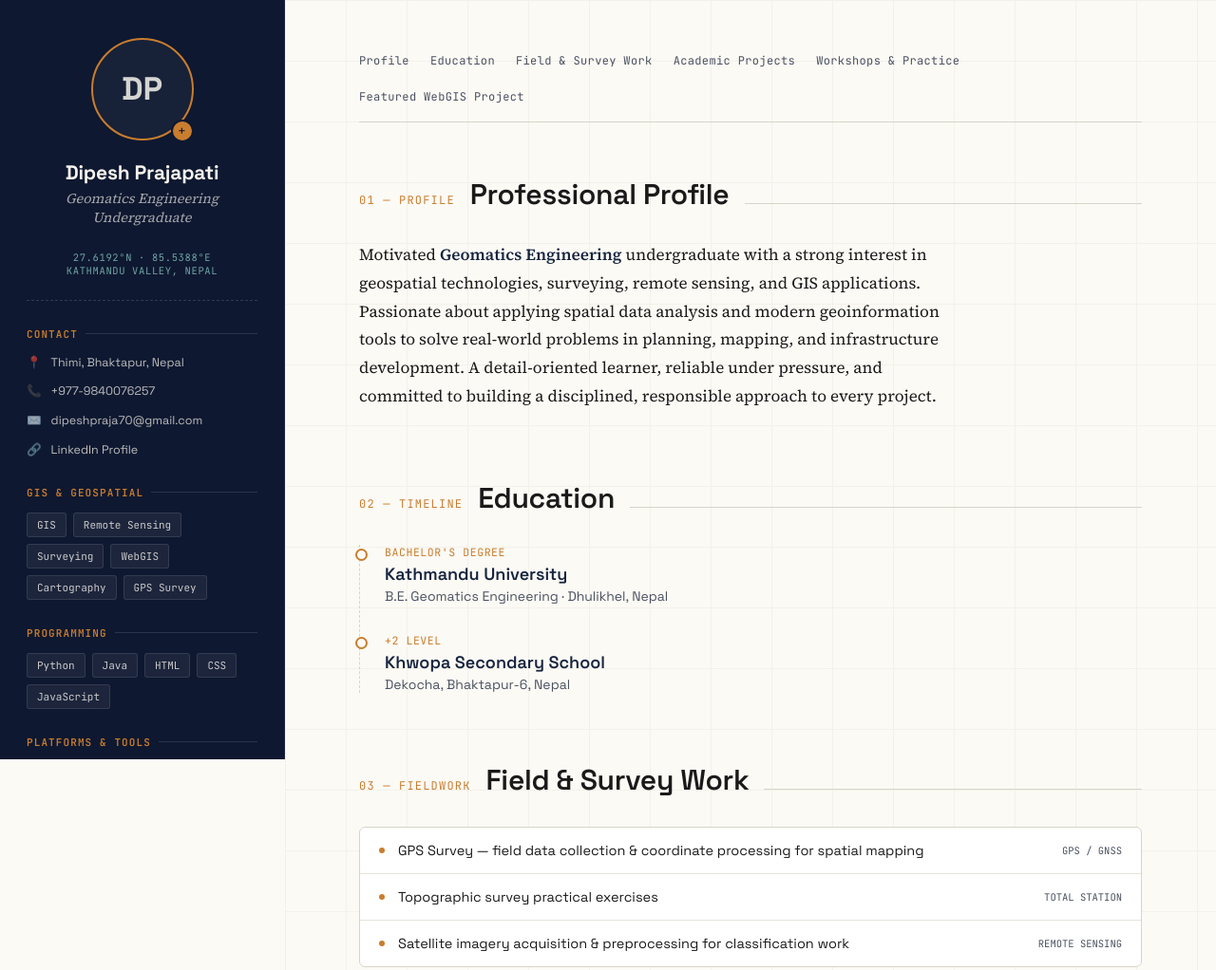
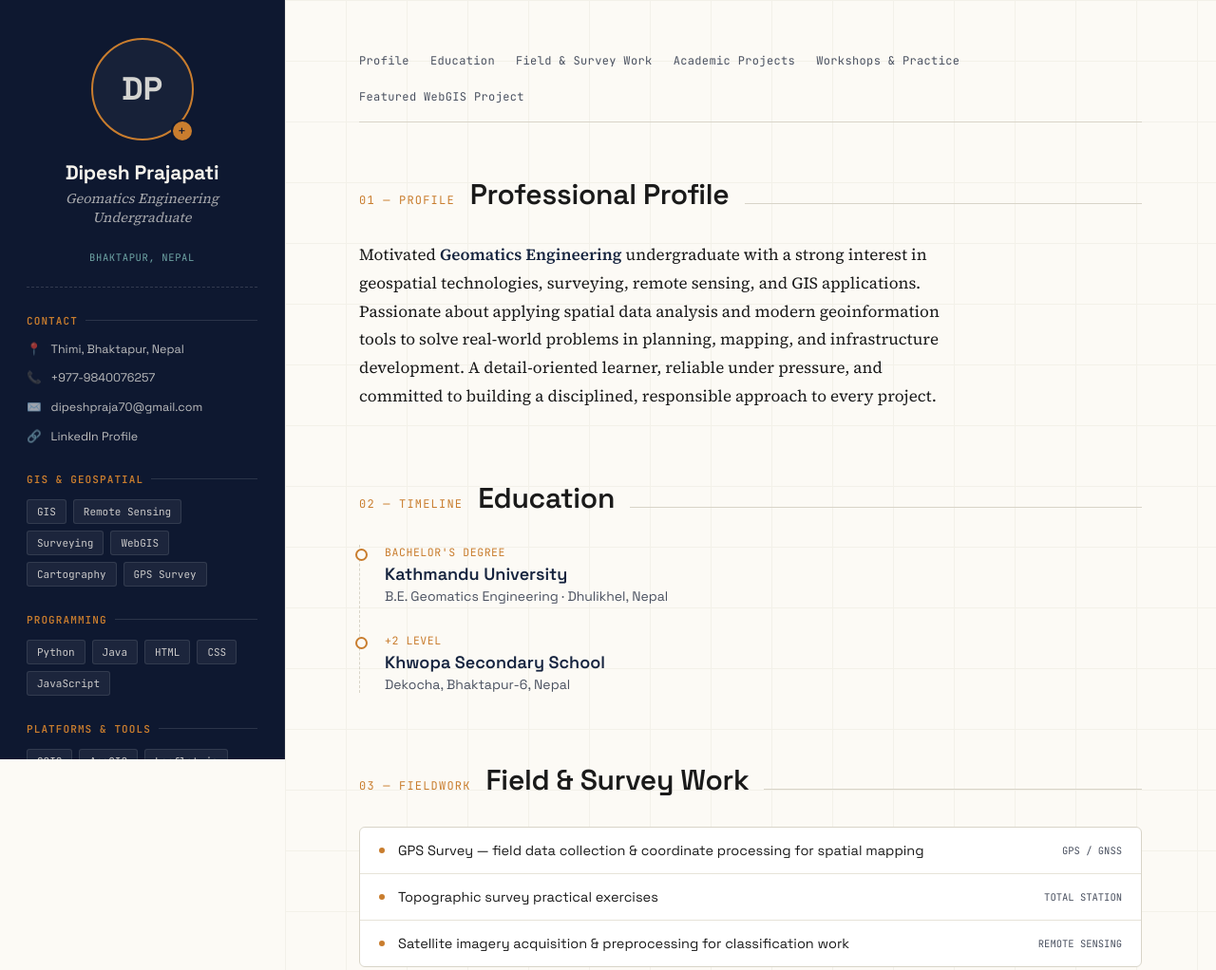
Before and after one commit to dipesh00001/portfolio-website, a plain HTML site: page index.html in a window 1280 px wide. Shown: the top 1022 px of the page at 95% size. Drawn offline with nearby package versions, Linux system fonts and the light colour scheme.

Commit message:
Update index.html

```diff
--- a/index.html
+++ b/index.html
@@ -589,7 +589,7 @@ a{ color:inherit; }
         <div class="s-name">Dipesh Prajapati</div>
         <div class="s-role">Geomatics Engineering<br>Undergraduate</div>
 
-        <div class="s-coord">27.6192°N · 85.5388°E<br>KATHMANDU VALLEY, NEPAL</div>
+        <div class="s-coord">BHAKTAPUR, NEPAL</div>
 
         <div class="s-block">
             <h4>CONTACT</h4>
```
